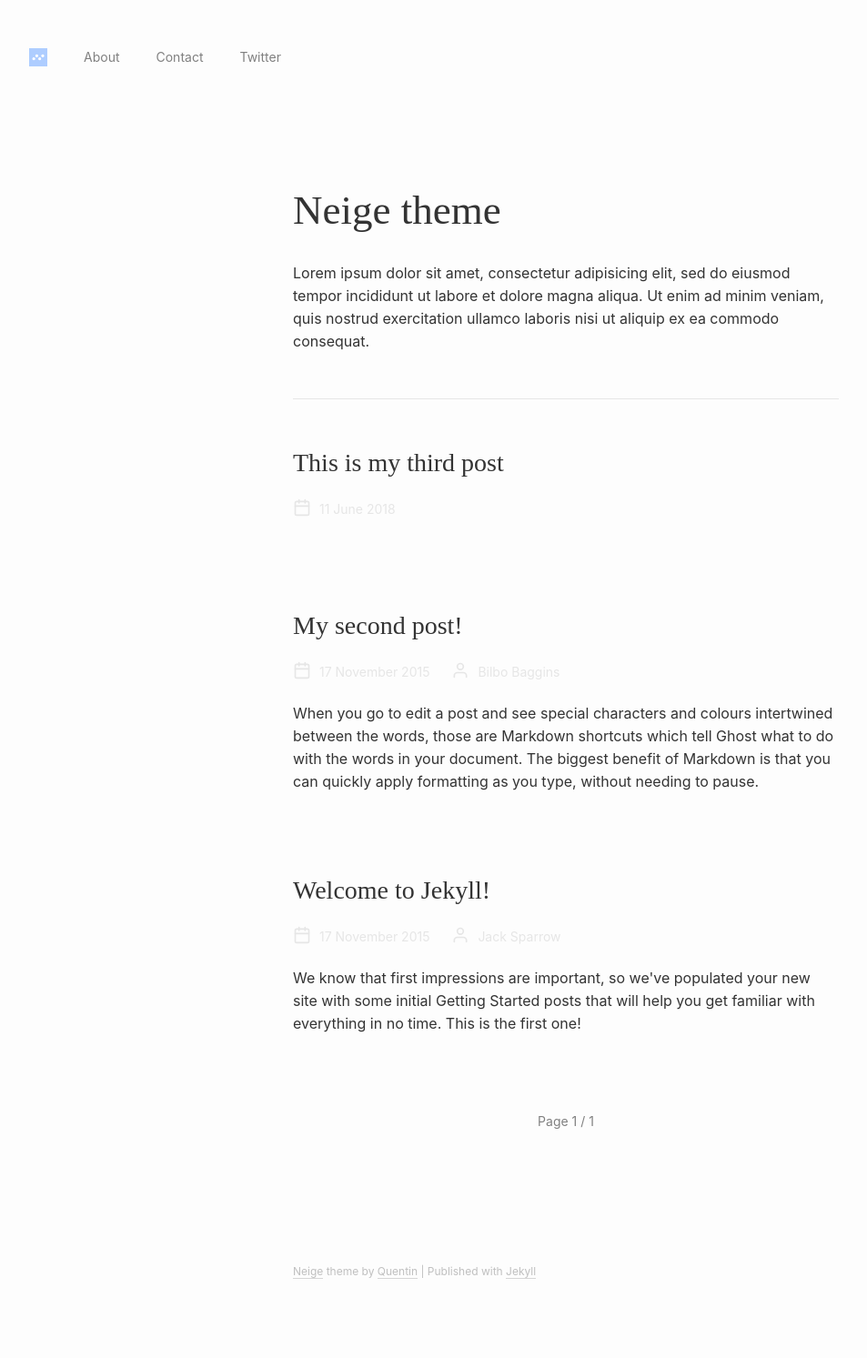
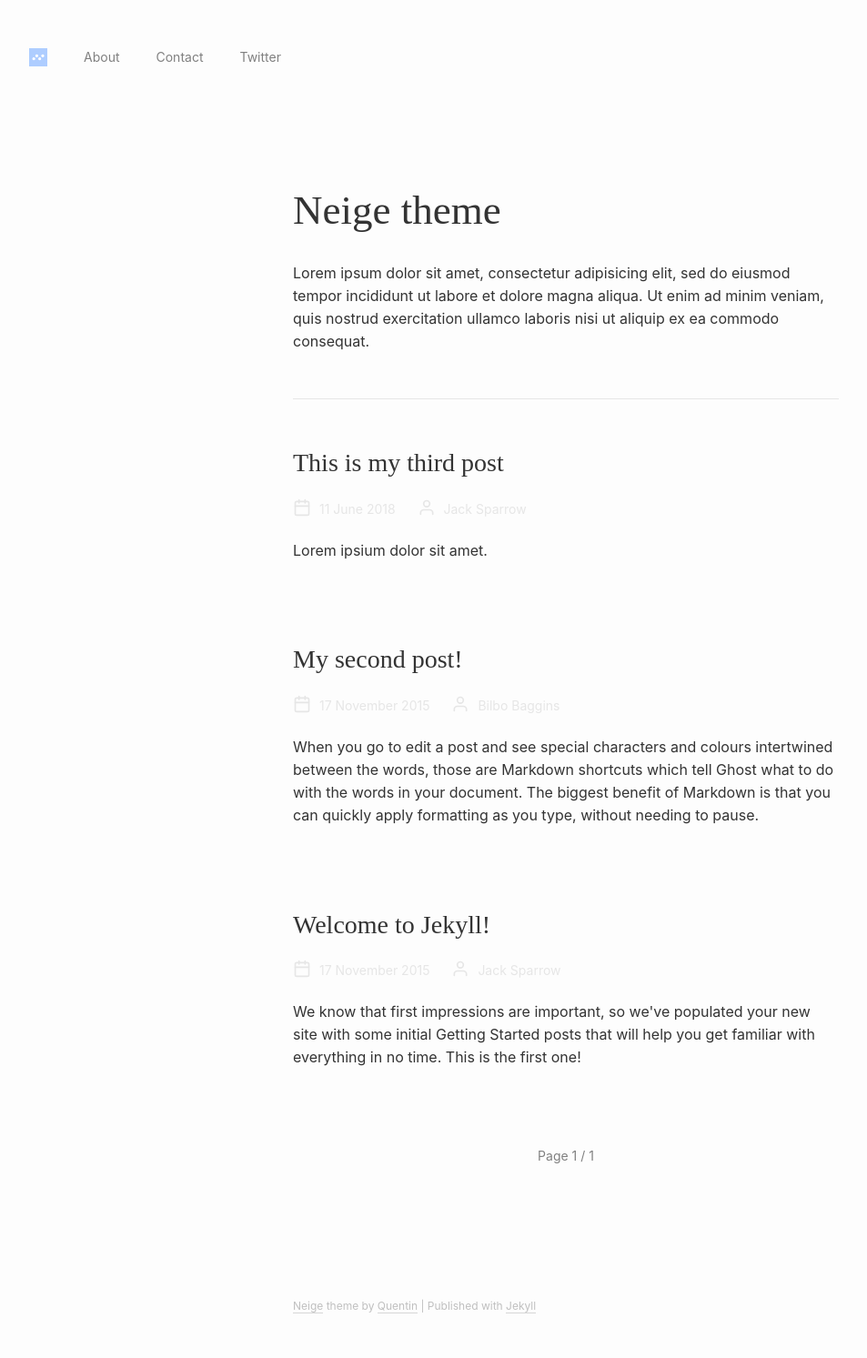
Before and after one commit to bellangerq/neige-theme, a Jekyll site: the page built from index.html, in a window 1280 px wide. Shown: the whole page at 91% size, without its empty margins (18-971 px from the left). Built offline with Jekyll 4.4.1, drawn with Linux system fonts in a browser that asks for light colours; the list of posts is cut into pages by our own code; before the commit the page ends 1455 px from its top, so only the background shows below that.

Commit message:
Updated Third Post

```diff
--- a/_posts/2018-06-11-third-post.markdown
+++ b/_posts/2018-06-11-third-post.markdown
@@ -1,6 +1,8 @@
 ---
 title: This is my third post
 date: 2018-06-11 12:41:00 Z
+description: Lorem ipsium dolor sit amet.
+author: jack
 ---
 
 Hello world, how are you doing?
```
